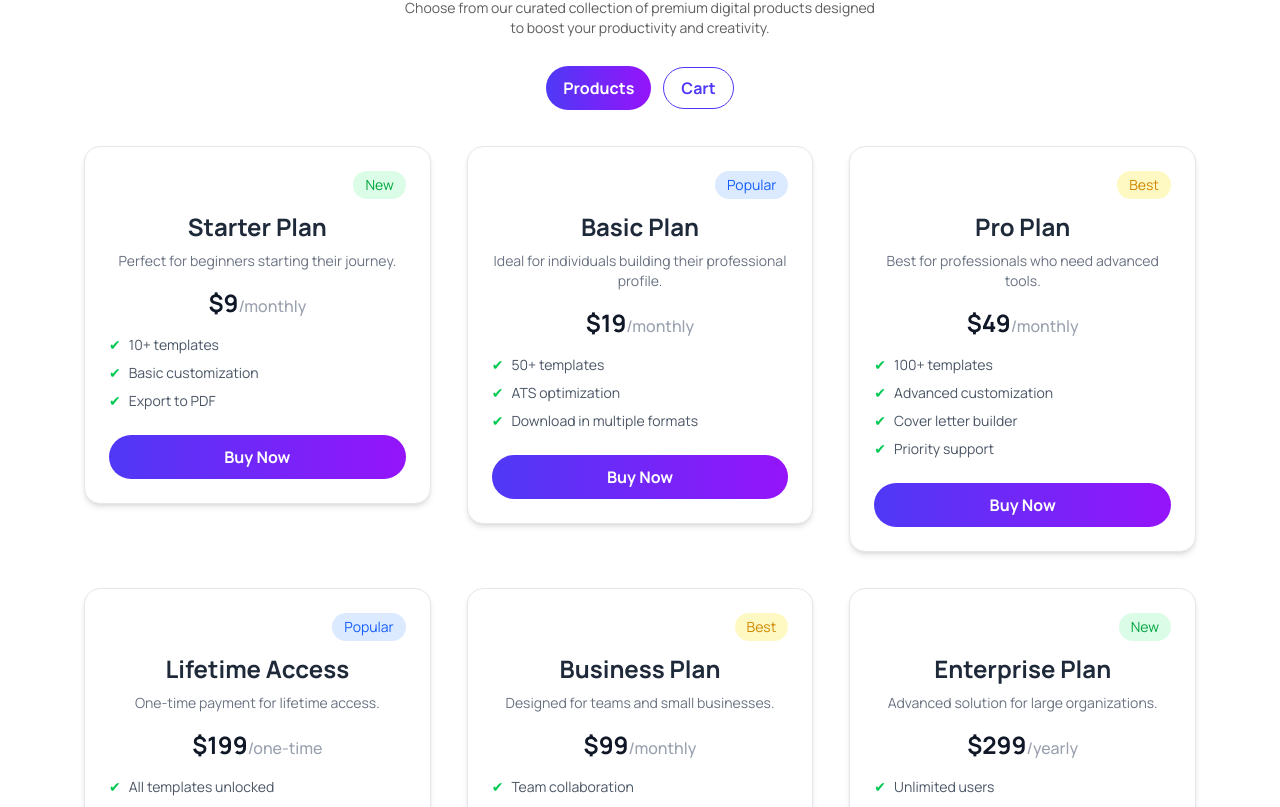
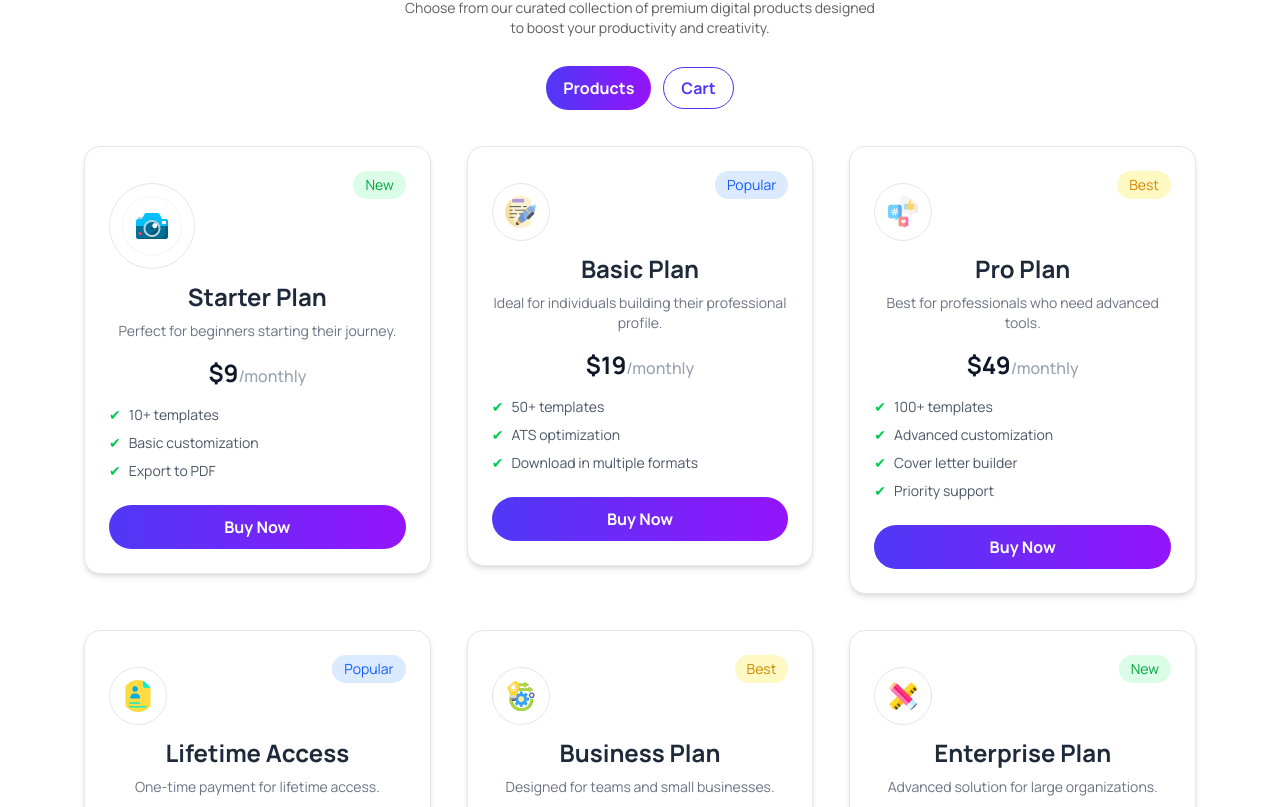
Before and after one commit to Riadul-Islam-551/B13-A6-Digital-Tools, a React (Vite) app: page / in a window 1280 px wide. Shown: the part 1213-2020 px from the top of the page. Built offline with nearby package versions, Linux system fonts and the light colour scheme.

Commit message:
implement the product and cart sections toggoling

```diff
--- a/public/product.json
+++ b/public/product.json
@@ -8,7 +8,7 @@
     "tag": "new",
     "tagType": "new",
     "features": ["10+ templates", "Basic customization", "Export to PDF"],
-    "icon": "starter-icon"
+    "icon": "/src/assets/products/camera.png"
   },
   {
     "id": 2,
@@ -23,7 +23,7 @@
       "ATS optimization",
       "Download in multiple formats"
     ],
-    "icon": "basic-icon"
+    "icon": "/src/assets/products/writing_2327400 1.png"
   },
   {
     "id": 3,
@@ -39,7 +39,7 @@
       "Cover letter builder",
       "Priority support"
     ],
-    "icon": "pro-icon"
+    "icon": "/src/assets/products/social-media.png"
   },
   {
     "id": 4,
@@ -55,7 +55,7 @@
       "Premium support",
       "Unlimited exports"
     ],
-    "icon": "lifetime-icon"
+    "icon": "/src/assets/products/portfolio.png"
   },
   {
     "id": 5,
@@ -71,7 +71,7 @@
       "Shared templates",
       "Analytics dashboard"
     ],
-    "icon": "business-icon"
+    "icon": "/src/assets/products/operation.png"
   },
   {
     "id": 6,
@@ -87,6 +87,6 @@
       "API access",
       "Custom integrations"
     ],
-    "icon": "enterprise-icon"
+    "icon": "/src/assets/products/design-tool.png"
   }
 ]
--- a/src/App.jsx
+++ b/src/App.jsx
@@ -1,6 +1,6 @@
 import "./App.css";
 import Banner from "./components/banner/Banner";
-import Tools from "./components/digitalTools/Tools";
+import Tools from "./components/digitalTools/Tools"
 import Nav from "./components/nav/Nav";
 import States from "./components/states/States";
 
--- a/src/components/digitalTools/Tools.jsx
+++ b/src/components/digitalTools/Tools.jsx
@@ -1,19 +1,10 @@
-import React, { use } from "react";
-import ProductCard from "./productCard/ProductCard";
+import React, { Suspense, useState } from "react";
+import Products from "./product/Products";
+import CartDetails from "./cartDetails/CartDetails.jsx";
+const Tools = ({ fetchProducts }) => {
+  const [productStage, setProductStage] = useState("showProducts");
+  console.log(productStage);
 
-const Tools = ({ fetchProducts }) => {
-  const products = use(fetchProducts);
-  // console.log(products);
-
-  // const [productState, setProductState] = useState("products");
-  // const showProduct = (products) => {
-  //   setProductState(products);
-  //   console.log(productState);
-  // };
-  // const showCart = (cart) => {
-  //   setProductState(cart);
-  //   console.log(productState);
-  // };
   return (
     <div>
       <div className="max-w-300 mx-auto text-center py-12 md:py-20 px-2">
@@ -27,24 +18,25 @@ const Tools = ({ fetchProducts }) => {
         {/* products buttons  */}
         <div className="mt-7 space-x-3">
           <button
-            onClick={() => showProduct("products")}
-            className="button-primary"
+            onClick={() => setProductStage("showProducts")}
+            className={`${productStage === "showProducts" ? "button-primary" : "button-secondary"}`}
           >
             Products
           </button>
-          <button onClick={() => showCart("cart")} className="button-secondary">
+          <button
+            onClick={() => setProductStage("showCart")}
+            className={`${productStage === "showCart" ? "button-primary" : "button-secondary"}`}
+          >
             Cart
           </button>
         </div>
         {/* showing the products  */}
-        <div
-          className="grid grid-cols-1 md:grid-cols-2 lg:grid-cols-3 gap-4 lg:gap-9 px-9 my-9
-        "
-        >
-          {products.map((product, ind) => (
-            <ProductCard key={ind} product={product}></ProductCard>
-          ))}
-        </div>
+        <Suspense fallback={<p>Loading</p>}>
+          {productStage === "showProducts" && (
+            <Products fetchProducts={fetchProducts}></Products>
+          )}
+          {productStage === "showCart" && <CartDetails></CartDetails>}
+        </Suspense>
       </div>
     </div>
   );
--- /dev/null
+++ b/src/components/digitalTools/cartDetails/CartDetails.jsx
@@ -0,0 +1,41 @@
+import React from "react";
+
+const CartDetails = () => {
+  return (
+    <div>
+      <div className="flex flex-col items-center justify-center py-20">
+        {/* Icon */}
+        <div className="bg-gray-100 p-6 rounded-full mb-6 shadow-sm">
+          <svg
+            xmlns="http://www.w3.org/2000/svg"
+            className="w-16 h-16 text-gray-400"
+            fill="none"
+            viewBox="0 0 24 24"
+            stroke="currentColor"
+          >
+            <path
+              strokeLinecap="round"
+              strokeLinejoin="round"
+              strokeWidth={1.5}
+              d="M3 3h2l.4 2M7 13h10l4-8H5.4M7 13l-1.5 6h13M7 13l1.5 6M17 21a1 1 0 100-2 1 1 0 000 2zM9 21a1 1 0 100-2 1 1 0 000 2z"
+            />
+          </svg>
+        </div>
+
+        {/* Title */}
+        <h2 className="text-2xl font-bold text-gray-800 mb-2">
+          Your Cart is Empty
+        </h2>
+
+        {/* Description */}
+        <p className="text-secondary text-center max-w-md mb-6">
+          Looks like you haven't added anything to your cart yet. Please go to
+          the product section to exploring our premium tools and find something
+          you love.
+        </p>
+      </div>
+    </div>
+  );
+};
+
+export default CartDetails;
--- /dev/null
+++ b/src/components/digitalTools/product/Products.jsx
@@ -0,0 +1,20 @@
+import React, { use } from "react";
+import ProductCard from "./productCard/ProductCard";
+
+const Products = ({ fetchProducts }) => {
+  const products = use(fetchProducts);
+  return (
+    <div>
+      <div
+        className="grid grid-cols-1 md:grid-cols-2 lg:grid-cols-3 gap-4 lg:gap-9 px-9 my-9
+        "
+      >
+        {products.map((product, ind) => (
+          <ProductCard key={ind} product={product}></ProductCard>
+        ))}
+      </div>
+    </div>
+  );
+};
+
+export default Products;
--- a/src/components/digitalTools/productCard/ProductCard.jsx
+++ b/src/components/digitalTools/product/productCard/ProductCard.jsx
@@ -1,14 +1,17 @@
 import React from "react";
 
 const ProductCard = ({ product }) => {
-  console.log(product);
-  const { name, description, price, period, tagType, features } =
-    product;
+  //   console.log(product);
+  const { name, description, price, period, tagType, features, icon } = product;
   return (
     <div>
       <div className="bg-white rounded-2xl shadow-md p-6 border border-gray-200">
-        <div className="flex justify-between items-center mb-3">
-          <img src="" alt="" />
+        <div className="flex justify-between items-start">
+          <img
+            className="my-3 border border-gray-200 p-3 rounded-full"
+            src={icon}
+            alt=""
+          />{" "}
           {/* tag type  */}
           <span
             className={`text-sm capitalize py-1 px-3 rounded-full ${tagType === "new" ? "text-green-600 bg-green-100" : ""} ${tagType === "popular" ? "text-blue-600 bg-blue-100" : ""} ${tagType === "best" ? "text-yellow-600 bg-yellow-100" : ""}`}
--- a/src/components/nav/Nav.jsx
+++ b/src/components/nav/Nav.jsx
@@ -56,8 +56,10 @@ const Nav = () => {
           <ul className="menu menu-horizontal px-1">{links}</ul>
         </div>
         <div className="navbar-end space-x-2">
+          {/* cart icon  */}
           <div>
             <img src={cartImage} alt="" />
+            <p>0</p>
           </div>
           <button className="button-secondary">Login</button>
           <button className="button-primary">Get Started</button>
```
Also changed, not shown: src/assets/products/camera.png (added).
